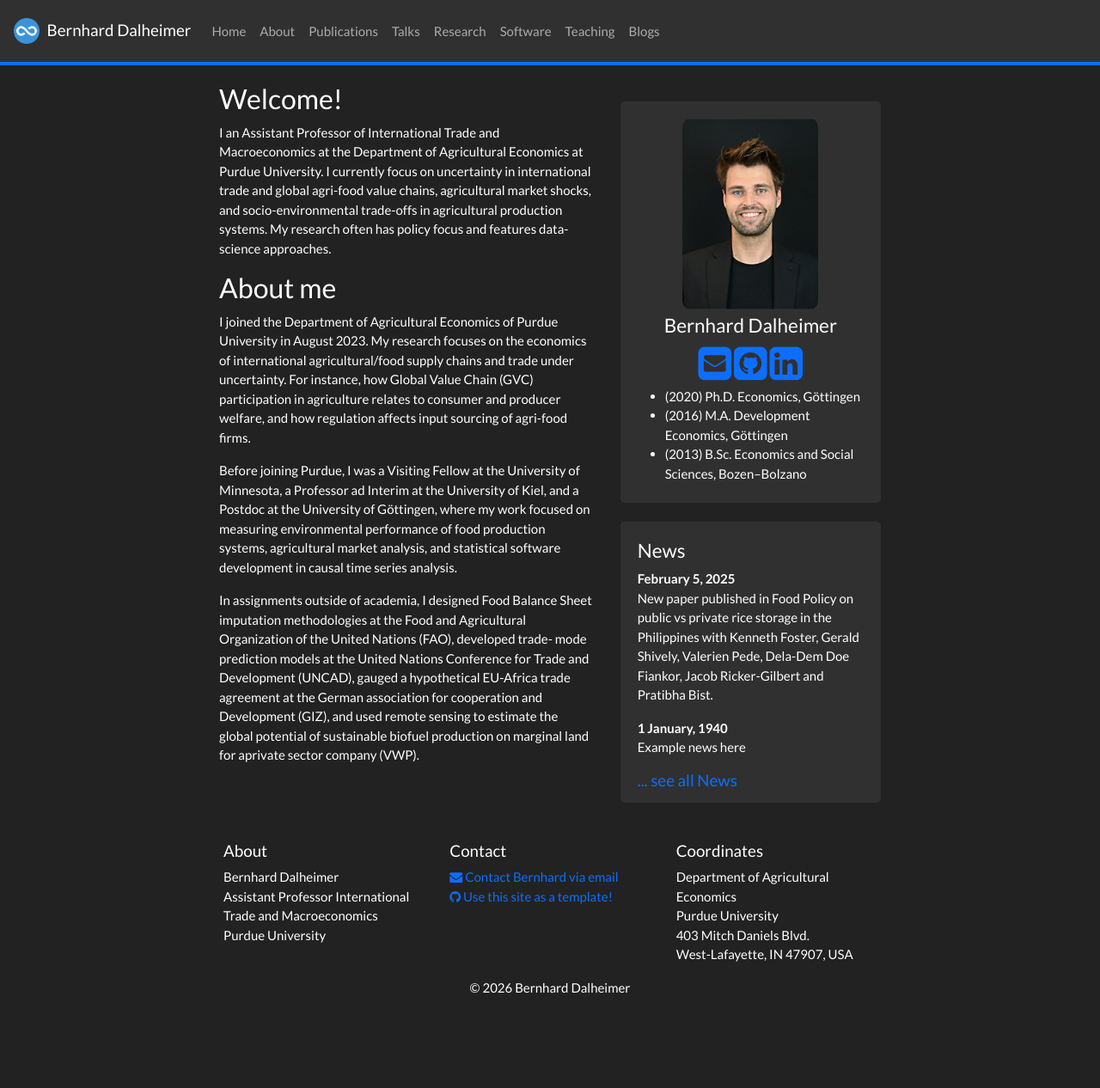
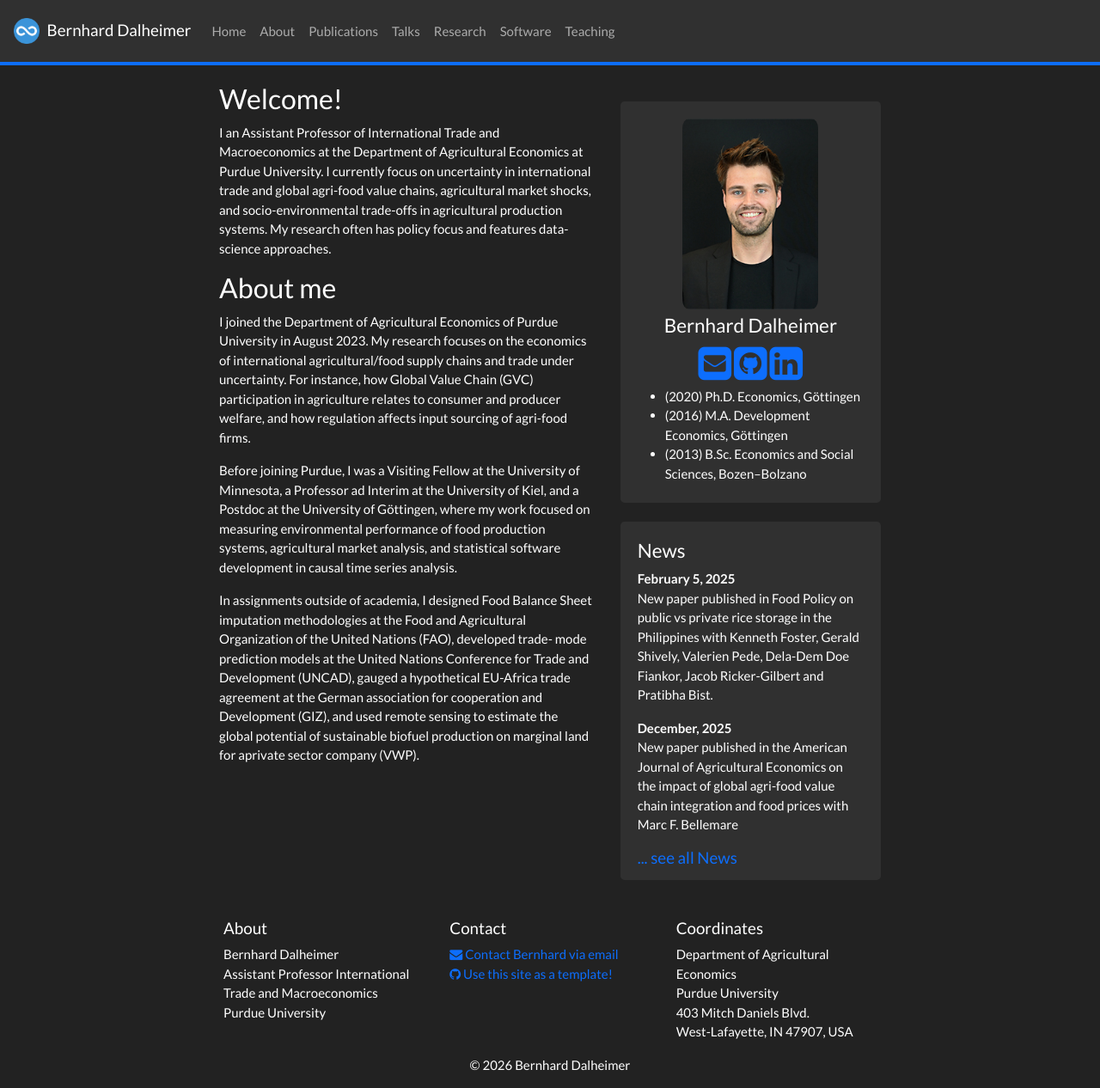
Before and after one commit to BDalheimer/BDalheimer.github.io, a Jekyll site: the page built from _pages/home.md, in a window 1280 px wide and 1266 px high. Shown: the whole window at 86% size. Built offline with Jekyll 4.4.1, drawn with Linux system fonts in a browser that asks for light colours; nearby versions of some CDN libraries; a style sheet for code colours, icons or effects is not loaded.

Commit message:
some more minor edits

```diff
--- a/_config.yml
+++ b/_config.yml
@@ -34,7 +34,6 @@ nav_pages:
   - name: research
   - name: software
   - name: teaching
-  - name: blogs
 
 include:
   - .htaccess
--- a/_data/news.yml
+++ b/_data/news.yml
@@ -1,5 +1,5 @@
 - date: February 5, 2025
   headline: "New paper published in Food Policy on public vs private rice storage in the Philippines with Kenneth Foster, Gerald Shively, Valerien Pede, Dela-Dem Doe Fiankor, Jacob Ricker-Gilbert and Pratibha Bist."
 
-- date: 1 January, 1940
-  headline: "Example news here"
+- date: December, 2025
+  headline: "New paper published in the American Journal of Agricultural Economics on the impact of global agri-food value chain integration and food prices with Marc F. Bellemare"
```
Also changed, not shown: _pages/research.md (+1 -1 lines).
